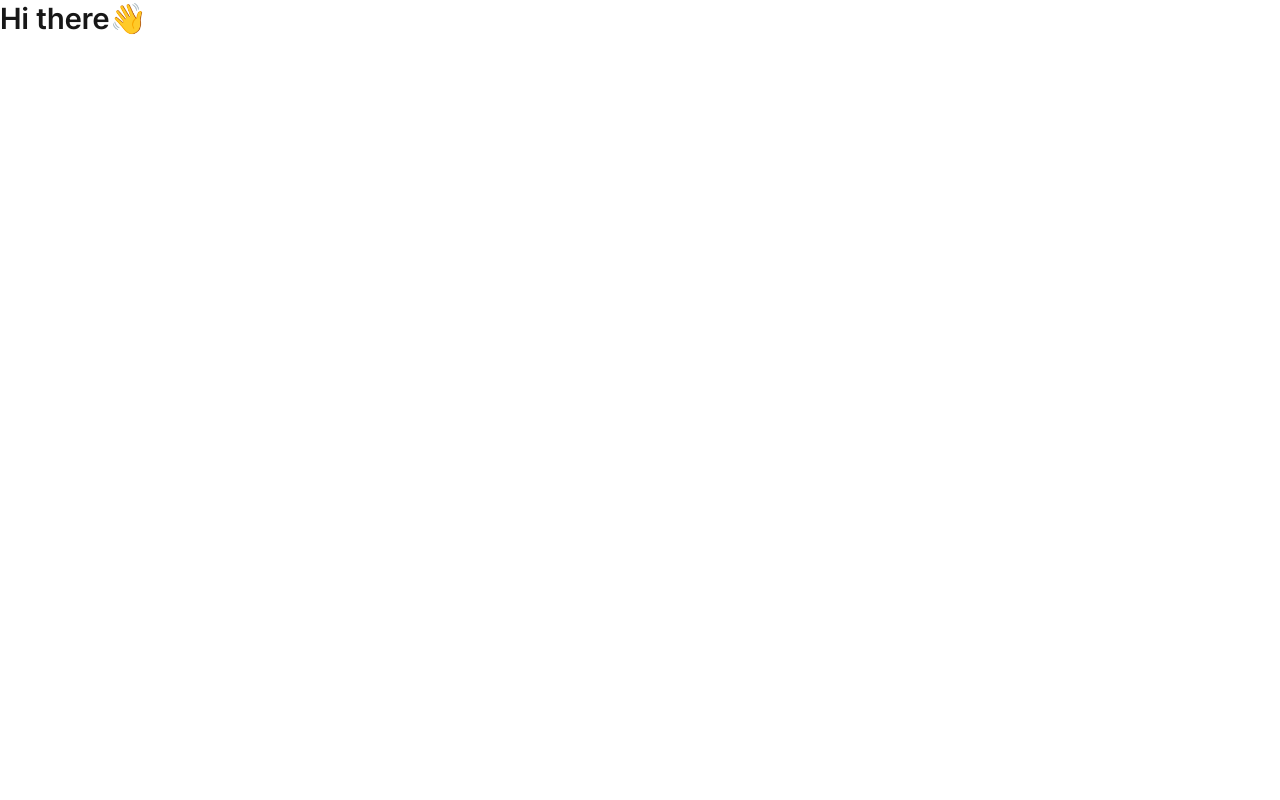
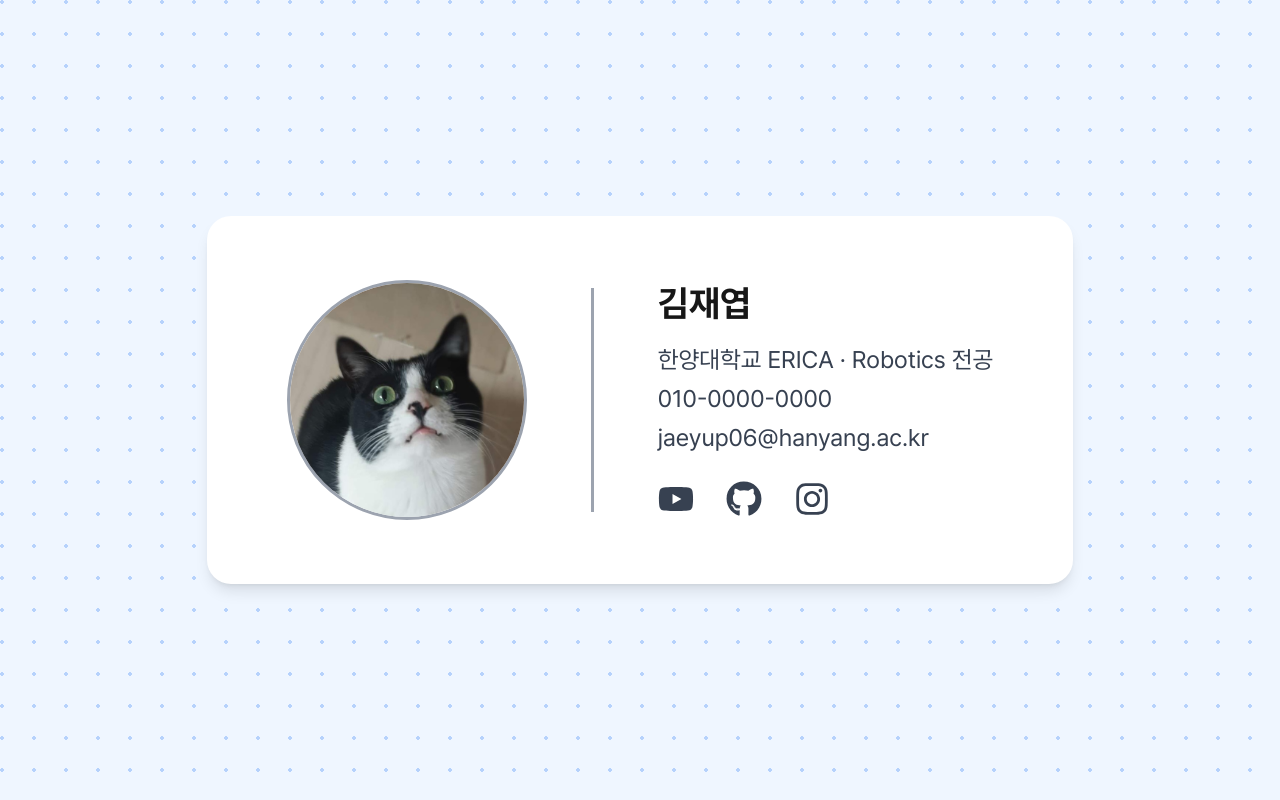
Before and after one commit to jaeyup06/jaeyup06, a Next.js app: page / in a window 1280 px wide. Built offline with nearby package versions, Linux system fonts and the light colour scheme.

Commit message:
feat: 프로필 UI 구현

```diff
--- a/src/app/(root)/page.tsx
+++ b/src/app/(root)/page.tsx
@@ -1,7 +1,50 @@
-function Home() {
+import { FaGithub, FaInstagram, FaYoutube } from "react-icons/fa";
+
+export default function Home() {
   return (
-    <h1 className="text-3xl font-semibold">Hi there👋</h1>
-  )
+    <main className="flex items-center justify-center min-h-screen bg-blue-50 bg-[radial-gradient(circle_at_2px_2px,_#b6d2fc_2px,_transparent_0)] [background-size:32px_32px]">
+      <div className="flex flex-col md:flex-row items-center bg-white py-16 px-20 rounded-3xl shadow-lg md:space-x-16 animate-fadeIn">
+        <img
+          src="/profile.jpg"
+          alt="Profile"
+          className="w-60 h-60 rounded-full border-[3px] border-gray-400"
+        />
+        <div className="hidden md:block w-[3px] h-56 bg-gray-400" />
+        <div className="mt-8 md:mt-0 text-center md:text-left">
+          <h1 className="text-4xl font-bold mb-4">김재엽</h1>
+          <ul className="text-2xl text-gray-700 leading-relaxed">
+            <li>한양대학교 ERICA · Robotics 전공</li>
+            <li>010-0000-0000</li>
+            <li>jaeyup06@hanyang.ac.kr</li>
+          </ul>
+          <div className="flex mt-6 space-x-8 text-4xl text-gray-700">
+            <a
+              href="https://youtube.com/@jaeyup06"
+              className="hover:opacity-70"
+              target="_blank"
+              rel="noopener noreferrer"
+            >
+              <FaYoutube />
+            </a>
+            <a
+              href="https://github.com/jaeyup06"
+              className="hover:opacity-70"
+              target="_blank"
+              rel="noopener noreferrer"
+            >
+              <FaGithub />
+            </a>
+            <a
+              href="https://instagram.com/jaeyup06"
+              className="hover:opacity-70"
+              target="_blank"
+              rel="noopener noreferrer"
+            >
+              <FaInstagram />
+            </a>
+          </div>
+        </div>
+      </div>
+    </main>
+  );
 }
-
-export default Home;
```
Also changed, not shown: package.json (+4 -3 lines), public/profile.jpg (added), 1 other file (tests, documents, lock files or other folders).
